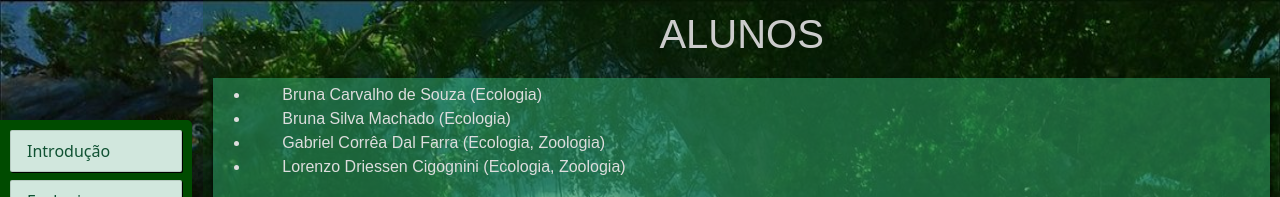
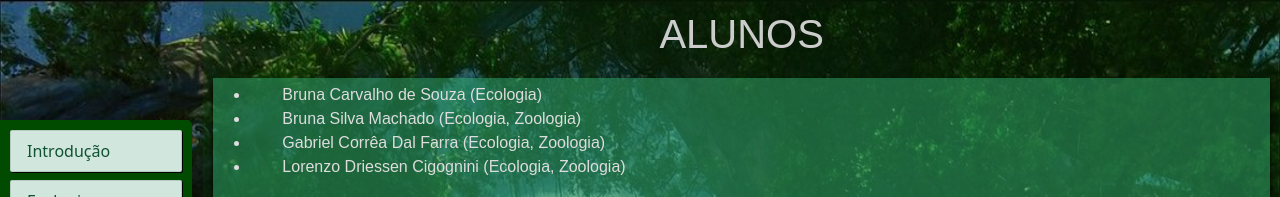
Before and after one commit to Calebzaw/PPCC, a React (Create React App) app: page /alunos in a window 1280 px wide. Shown: the top 197 px of the page. Built offline with nearby package versions, Linux system fonts and the light colour scheme.

Commit message:
Update index.js

```diff
--- a/src/pages/alunos/index.js
+++ b/src/pages/alunos/index.js
@@ -84,7 +84,7 @@ export default function Intro(){
                         </li>
                         <li>
                             Bruna Silva Machado
-                            (Ecologia)
+                            (Ecologia, Zoologia)
                         </li>
                         <li>
                             Gabriel Corrêa Dal Farra
```
